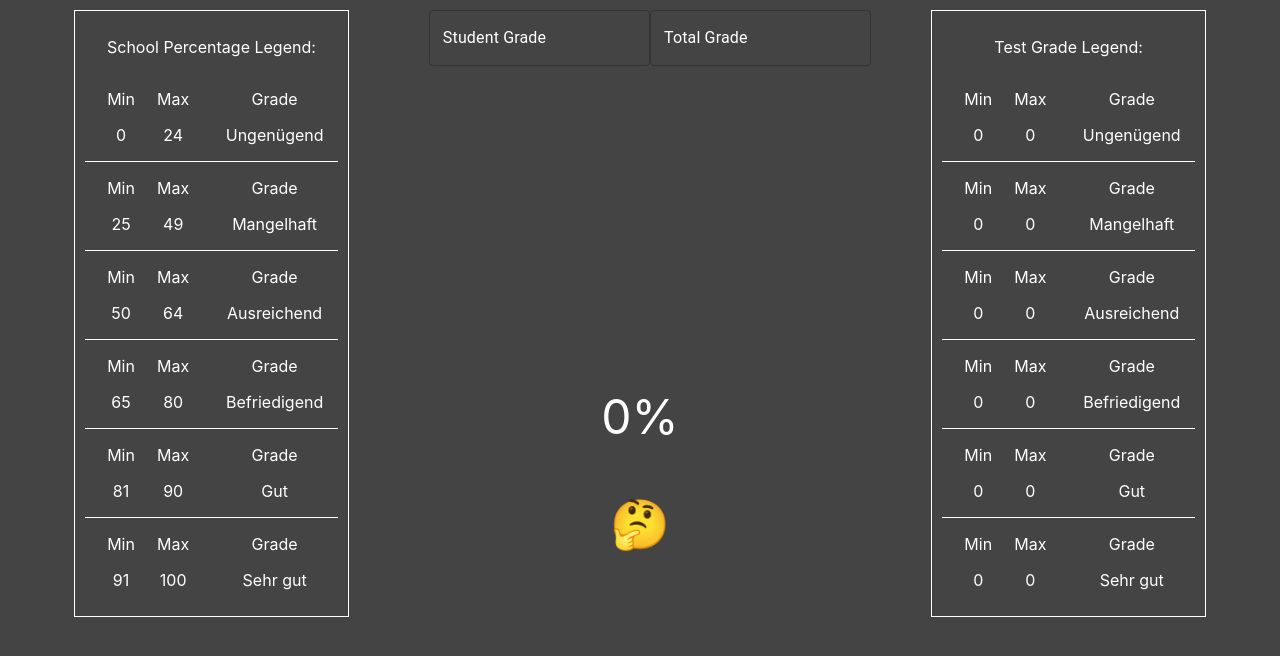
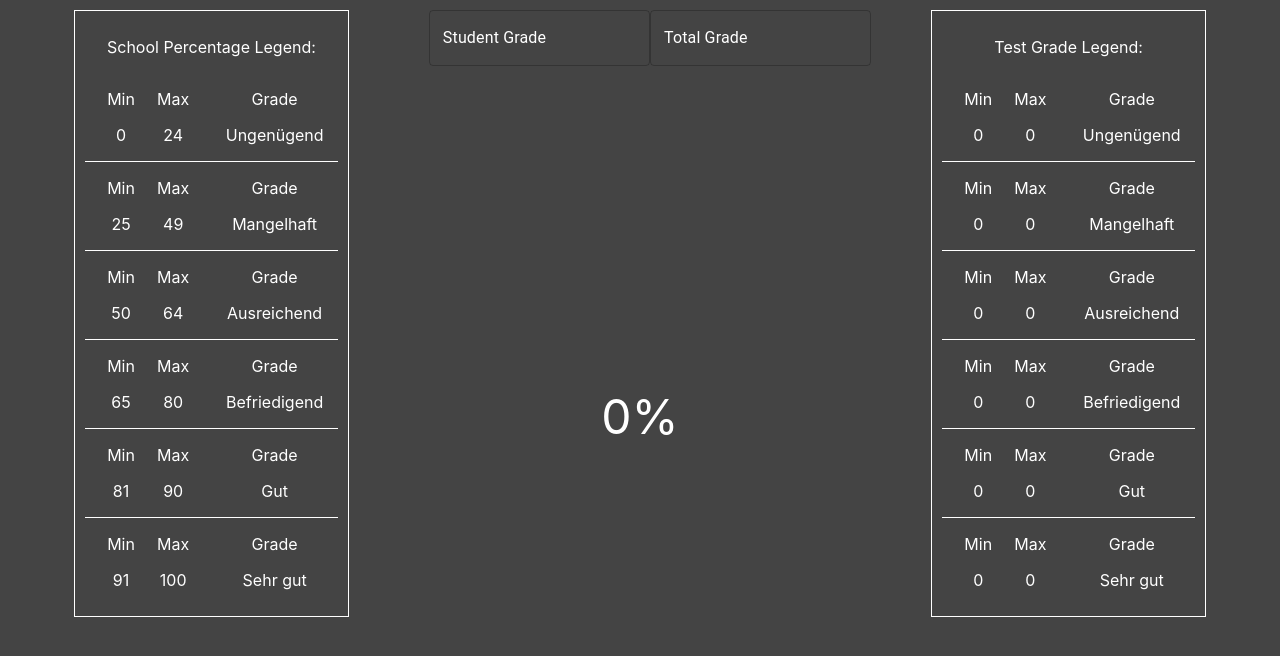
Before and after one commit to ldmccartin/marking-assistant-web, a React app: page / in a window 1280 px wide. Shown: the top 656 px of the page. Built offline with nearby package versions, Linux system fonts and the light colour scheme.

Commit message:
refactoring

```diff
--- a/src/components/gradeDisplay/gradeDisplay.css
+++ b/src/components/gradeDisplay/gradeDisplay.css
@@ -6,30 +6,3 @@
   margin: 10px;
   font-size: 3em;
 }
-
-.defaultEmoji:after {
-  content: '\01F914';
-}
-
-.sixthGradeEmoji:after {
-  content: '\01F62C';
-}
-
-.fifthGradeEmoji:after {
-  content: '\01F614';
-}
-
-.fourthGradeEmoji:after {
-  content: '\01F928';
-}
-
-.thirdGradeEmoji:after {
-  content: '\01F642';
-}
-
-.secondGradetEmoji:after {
-  content: '\01F604';
-}
-.firstGradeEmoji:after {
-  content: '\01F929';
-}
--- a/src/components/gradeDisplay/gradeDisplay.tsx
+++ b/src/components/gradeDisplay/gradeDisplay.tsx
@@ -3,18 +3,15 @@ import {
   useRecoilValue
 } from 'recoil';
 
-import { getEmoji } from '../../utils/getEmoji'
 import calculatedGradeSelector from '../../state/selectors/calculatedGradePercentageSelectorState'
 import './gradeDisplay.css'
 
 function GradeDisplay() {
   const studentGrade = useRecoilValue(calculatedGradeSelector)
-  const emoji = getEmoji(studentGrade)
 
   return (
     <div className='GradeDisplay-Wrapper'>
       <p className='PercentageDisplay' id='percentage-display'>{studentGrade || 0}%</p>
-      <span className={emoji}></span>
     </div>
   )
 }
--- a/src/components/gradeInputs/gradeInput.tsx
+++ b/src/components/gradeInputs/gradeInput.tsx
@@ -47,13 +47,16 @@ const GradeInputs = () => {
           label='Total Grade'
           inputProps={{
             style: { color: '#fff' },
-            min: percentageGrade.length
+            min: 0
           }}
           InputLabelProps={{ style: { color: '#fff' } }}
           value={testTotalScore || null}
           onChange={(e) => {
             const { target: { value } } = e
-            const newValue = parseFloat(value) < percentageGrade.length ? percentageGrade.length : parseFloat(value)
+            const newValue = parseFloat(value)
+            if (newValue < percentageGrade.length) {
+              return
+            }
             setTestTotalScore(newValue)
           }}
         />
--- a/src/components/gradePercentages/gradePercentageLegend.tsx
+++ b/src/components/gradePercentages/gradePercentageLegend.tsx
@@ -17,7 +17,7 @@ const gradePercentageLegend = () => {
     <div className="GradePercentageLegend-Wrapper">
       <p>Test Grade Legend:</p>
       {testGrades
-        .sort((a, b) => b.max - a.max)
+        .sort((a, b) => b.maxGrade - a.maxGrade)
         .map((grade, index) => (
           <PercentageItem
             percentageGrade={grade}
--- a/src/components/gradePercentages/percentageItem.tsx
+++ b/src/components/gradePercentages/percentageItem.tsx
@@ -13,18 +13,18 @@ const PercentageItem = ({key, percentageGrade}: Props) => {
       <div className='PercentageItem-minMaxWrapper'>
         <div>
           <p>Min</p>
-          <p>{percentageGrade.min}</p>
+          <p>{percentageGrade.minGrade}</p>
         </div>
 
         <div>
           <p>Max</p>
-          <p>{percentageGrade.max}</p>
+          <p>{percentageGrade.maxGrade}</p>
         </div>
       </div>
 
       <div className='PercentageItem-gradeWrapper'>
         <p>Grade</p>
-        <p>{percentageGrade.grade}</p>
+        <p>{percentageGrade.gradeLabel}</p>
       </div>
     </div>
   )
--- a/src/constants/percentagesAsGrades.ts
+++ b/src/constants/percentagesAsGrades.ts
@@ -1,48 +1,38 @@
 export type PercentageGrade = {
-  min: number,
-  max: number,
-  grade: string,
+  minGrade: number,
+  maxGrade: number,
+  gradeLabel: string,
 }
 
-export interface SchoolPercentageGrade extends PercentageGrade {
-  emojiCssClass: string
-}
-
-export const percentageGrade: SchoolPercentageGrade[] = [
+export const percentageGrade: PercentageGrade[] = [
   {
-    min: 0,
-    max: 24,
-    grade: 'Ungenügend',
-    emojiCssClass: 'sixthGradeEmoji'
+    minGrade: 0,
+    maxGrade: 24,
+    gradeLabel: 'Ungenügend'
   },
   {
-    min: 25,
-    max: 49,
-    grade: 'Mangelhaft',
-    emojiCssClass: 'fifthGradeEmoji'
+    minGrade: 25,
+    maxGrade: 49,
+    gradeLabel: 'Mangelhaft'
   },
   {
-    min: 50,
-    max: 64,
-    grade: 'Ausreichend',
-    emojiCssClass: 'fourthGradeEmoji'
+    minGrade: 50,
+    maxGrade: 64,
+    gradeLabel: 'Ausreichend'
   },
   {
-    min: 65,
-    max: 80,
-    grade: 'Befriedigend',
-    emojiCssClass: 'thirdGradeEmoji'
+    minGrade: 65,
+    maxGrade: 80,
+    gradeLabel: 'Befriedigend'
   },
   {
-    min: 81,
-    max: 90,
-    grade: 'Gut',
-    emojiCssClass: 'secondGradetEmoji'
+    minGrade: 81,
+    maxGrade: 90,
+    gradeLabel: 'Gut'
   },
   {
-    min: 91,
-    max: 100,
-    grade: 'Sehr gut',
-    emojiCssClass: 'firstGradeEmoji'
+    minGrade: 91,
+    maxGrade: 100,
+    gradeLabel: 'Sehr gut'
   }
 ]
--- a/src/utils/calculateTestGrading.ts
+++ b/src/utils/calculateTestGrading.ts
@@ -1,75 +1,74 @@
-import type { SchoolPercentageGrade, PercentageGrade } from '../constants/percentagesAsGrades'
+import type { PercentageGrade } from '../constants/percentagesAsGrades'
 import { calculatePercentage } from "./calculatePercentage"
 
 type Percentage = number // purely for readbility of TestGradePercentage
-type TestGrade = number // purely for readbility of TestGradePercentage
 
 export type TestGradePercentage = {
-  [key: TestGrade]: Percentage
+  [key: number]: Percentage
 }
 
 export const mapTestTotalToSchoolGrades = (
-  schoolPercentageGrade: SchoolPercentageGrade[],
+  schoolPercentageGrade: PercentageGrade[],
   testTotalGrade: number,
   pointFactor = 0.5
 ): PercentageGrade[] => {
 
-  const testGradePercentage: TestGradePercentage = {}
+  const testGradeObject: TestGradePercentage = {}
   for (let index = testTotalGrade; index > 0; index = index - pointFactor) {
-    testGradePercentage[index] = calculatePercentage(index, testTotalGrade)
+    testGradeObject[index] = calculatePercentage(index, testTotalGrade)
   }
 
   /**
    * Half points fuck with the object order it seems, so lets get the keys
    * and sort them accordingly when we get the min and max possible potentialGrades
   */
-  const potentialGrades = Object.keys(testGradePercentage).map(k => parseFloat(k)).sort((a, b) => a - b)
+  const potentialGrades = Object.keys(testGradeObject).map(k => parseFloat(k)).sort((a, b) => a - b)
 
   return schoolPercentageGrade
     //lets be certain we are bottom to top
-    .sort((a, b) => a.max - b.max)
+    .sort((a, b) => a.maxGrade - b.maxGrade)
     .reduce((acc, cur, index, array) => {
-      const previousGrade = array[index - 1]
-      const min = getMinGrade(previousGrade, potentialGrades, testGradePercentage)
-      const max = getMaxGrade(potentialGrades, testGradePercentage, cur.max)
-      acc.push({ grade: cur.grade, max, min })
+      const previousGradeMax = array[index - 1] ? array[index - 1].maxGrade : undefined
+      const min = getMinGrade(previousGradeMax, potentialGrades, testGradeObject)
+      const max = getMaxGrade(potentialGrades, testGradeObject, cur.maxGrade)
+      acc.push({ gradeLabel: cur.gradeLabel, maxGrade: max, minGrade: min })
       return acc
     }, [] as Array<PercentageGrade>)
 }
 
 const getMinGrade = (
-  previousGrade: SchoolPercentageGrade,
+  previousMaxGrade: number | undefined,
   potentialGrades: number[],
   testGradePercentage: TestGradePercentage
 ): number => {
-  if (!previousGrade) {
+  if (!previousMaxGrade) {
     return 0
   }
 
   return potentialGrades
-    .reduce((minGrade, grade) => {
-      if (minGrade) {
-        return minGrade
+    .reduce((currentMinGrade, grade) => {
+
+      if (!currentMinGrade && testGradePercentage[grade] > previousMaxGrade) {
+        return grade
       }
 
-      if (testGradePercentage[grade] > previousGrade.max) {
-        minGrade = grade
-      }
-
-      return minGrade
+      return currentMinGrade
     }, 0)
 }
 
 const getMaxGrade = (
   potentialGrades: number[],
   testGradePercentage: TestGradePercentage,
-  currentMax: number
+  currentMaxValueForGrade: number
 ): number => {
   return potentialGrades
-  .reduce((maxGrade, grade) => {
-    if (testGradePercentage[grade] <= currentMax) {
-      maxGrade = grade
+  .reduce((currentMax, grade) => {
+
+    const potentialGrade = testGradePercentage[grade]
+    if (potentialGrade > currentMaxValueForGrade) {
+      return currentMax
     }
-    return maxGrade
+
+    return grade
   }, 0)
 }
--- a/src/utils/getEmoji.ts
+++ /dev/null
@@ -1,7 +0,0 @@
-import { percentageGrade } from '../constants/percentagesAsGrades'
-
-export const getEmoji = (studentGrade: number): string => {
-  return percentageGrade.find(
-    (grade) => studentGrade && studentGrade <= grade.max && studentGrade >= grade.min
-  )?.emojiCssClass || 'defaultEmoji'
-}
--- a/webpack.config.ts
+++ b/webpack.config.ts
@@ -39,5 +39,6 @@ module.exports = {
     filename: '[name]-[fullhash].bundle.js',
     chunkFilename: 'vendor-[fullhash].bundle.js',
     publicPath: "/marking-assistant-web/",
+    // publicPath: "/" // locally
   },
 };
```
Also changed, not shown: 1 other file (tests, documents, lock files or other folders).
